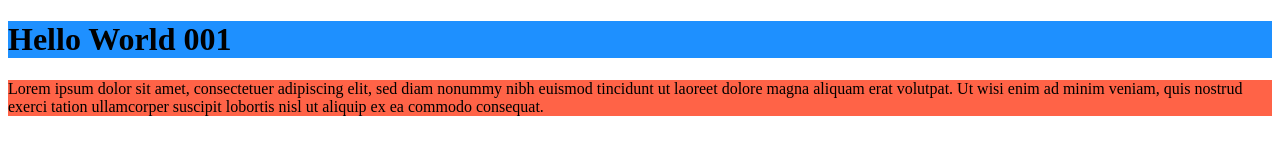
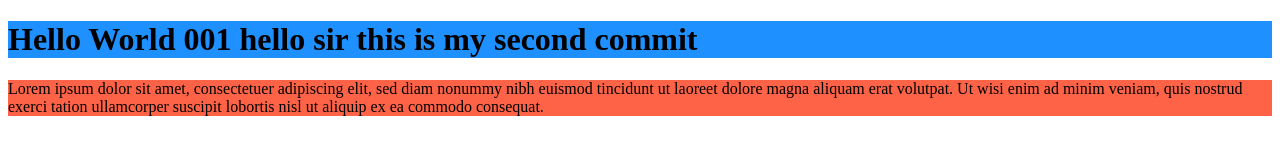
Before and after one commit to pentasoftwareconsultancy/Jave-aws-dem01, a plain HTML site: page index.html in a window 1280 px wide. Drawn offline with Linux system fonts and the light colour scheme.

Commit message:
Update index.html

```diff
--- a/index.html
+++ b/index.html
@@ -2,7 +2,7 @@
 <html>
 <body>
 
-<h1 style="background-color:DodgerBlue;">Hello World 001</h1>
+<h1 style="background-color:DodgerBlue;">Hello World 001 hello sir this is my second commit</h1>
 
 <p style="background-color:Tomato;">
 Lorem ipsum dolor sit amet, consectetuer adipiscing elit, sed diam nonummy nibh euismod tincidunt ut laoreet dolore magna aliquam erat volutpat.
```
